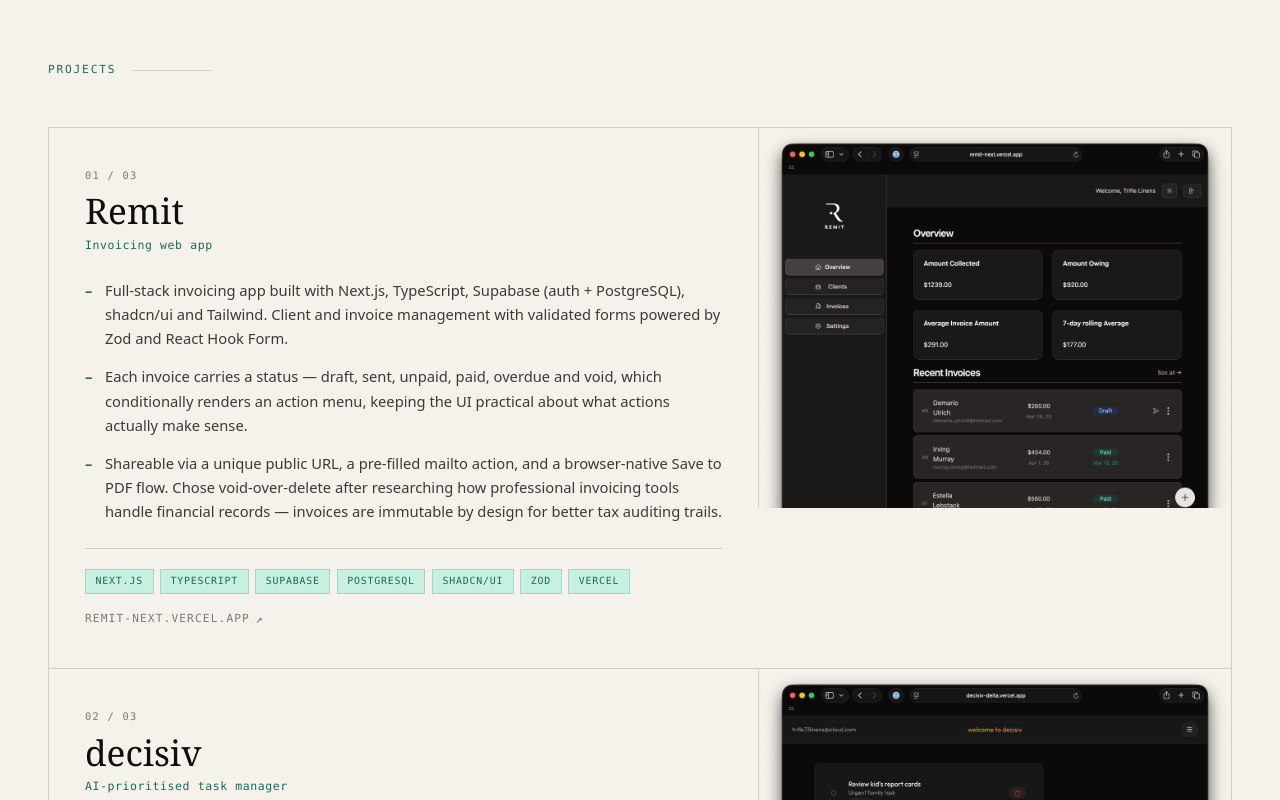
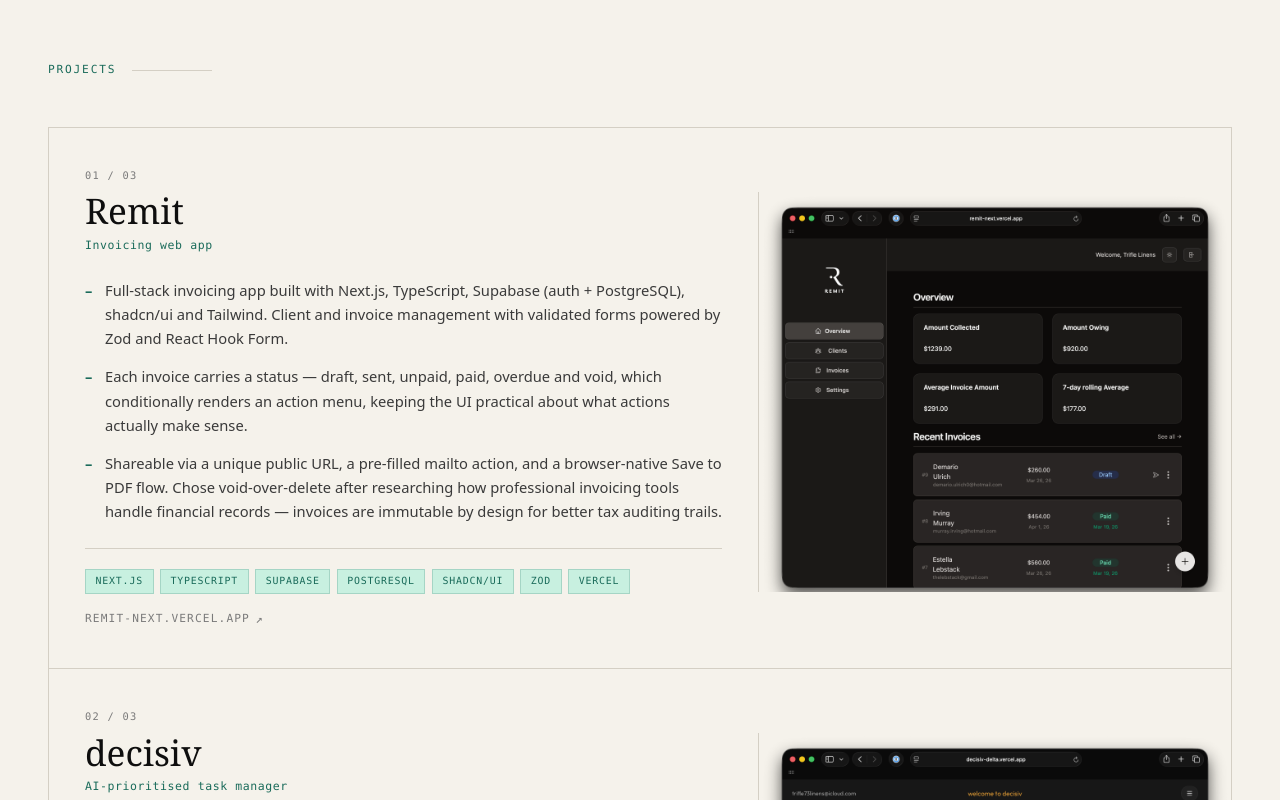
Before and after one commit to morganthen/portfolio, a Next.js app: page / in a window 1280 px wide. Shown: the part 1300-2100 px from the top of the page. Built offline with nearby package versions, Linux system fonts and the light colour scheme.

Commit message:
fix: OG image + some sizing/styling tweaks

```diff
--- a/src/app/layout.tsx
+++ b/src/app/layout.tsx
@@ -28,6 +28,16 @@
   title: "Morgan Then — Full-Stack Developer",
   description:
     "Full-stack developer based in Perth, WA. TypeScript, Next.js, React, Supabase. Three live projects and a genuine love for building things that work.",
+  openGraph: {
+    images: [
+      {
+        url: "/screenshots/portfolio-v3.png",
+        width: 1200,
+        height: 630,
+        alt: "Screenshot of Morgan Then's portfolio",
+      },
+    ],
+  },
 };
 
 export default function RootLayout({
--- a/src/components/About.tsx
+++ b/src/components/About.tsx
@@ -4,6 +4,21 @@
 import styles from "./About.module.css";
 
 const ACCOLADES = [
+  {
+    icon: "◆",
+    title: "Bachelor of Commerce — UWA",
+    body: "Triple major: Managerial Accounting, Finance & Business Economics",
+  },
+  {
+    icon: "◆",
+    title: "freeCodeCamp",
+    body: "Responsive Web Design + JS Algorithms & Data Structures, Full-Stack Bootcamp — 2025",
+  },
+  {
+    icon: "◆",
+    title: "App Brewery",
+    body: "Full-Stack Bootcamp — 2025",
+  },
   {
     icon: "◆",
     title: "2 x ARIA Award",
@@ -16,23 +31,13 @@
   },
   {
     icon: "◆",
-    title: "3× WA Music Award · 2× National Live Music Award",
-    body: "Best Independent Album — AIR Awards 2018",
+    title: "3× Western Australia Music Award",
+    body: "Best Independent Album",
   },
   {
     icon: "◆",
-    title: "Bachelor of Commerce — UWA",
-    body: "Triple major: Managerial Accounting, Finance & Business Economics",
-  },
-  {
-    icon: "◆",
-    title: "freeCodeCamp",
-    body: "Responsive Web Design and JS Algorithms & Data Structures, Full-Stack Bootcamp — 2025",
-  },
-  {
-    icon: "◆",
-    title: "App Brewery",
-    body: "Full-Stack Bootcamp — 2025",
+    title: "2× National Live Music Award",
+    body: "AIR Awards 2018",
   },
 ];
 
--- a/src/components/Projects.module.css
+++ b/src/components/Projects.module.css
@@ -298,6 +298,10 @@
     width: 100%;
   }
 
+  .screenshot {
+    object-position: top; /* or adjust to left, right, bottom, etc. */
+  }
+
   .textCol {
     padding: 1.75rem 1.5rem;
     gap: 1.25rem;
@@ -307,3 +311,23 @@
     font-size: 1.9rem;
   }
 }
+
+@media (min-width: 769px) and (max-width: 1084px) {
+  .screenshotCol {
+    height: 600px;
+    margin-top: 4rem;
+  }
+  .screenshot {
+    object-position: left; /* or adjust to left, right, bottom, etc. */
+  }
+}
+
+@media (min-width: 1085px) {
+  .screenshotCol {
+    height: 400px;
+    margin-top: 4rem;
+  }
+  .screenshot {
+    object-position: top; /* or adjust to left, right, bottom, etc. */
+  }
+}
--- a/src/components/Projects.tsx
+++ b/src/components/Projects.tsx
@@ -96,7 +96,7 @@
                     alt={project.screenshotAlt ?? ""}
                     fill
                     className={styles.screenshot}
-                    style={{ objectPosition: project.imagePosition }}
+                    // style={{ objectPosition: project.imagePosition }}
                     quality={90}
                     sizes="(max-width: 768px) 100vw, 40vw"
                   />
```
